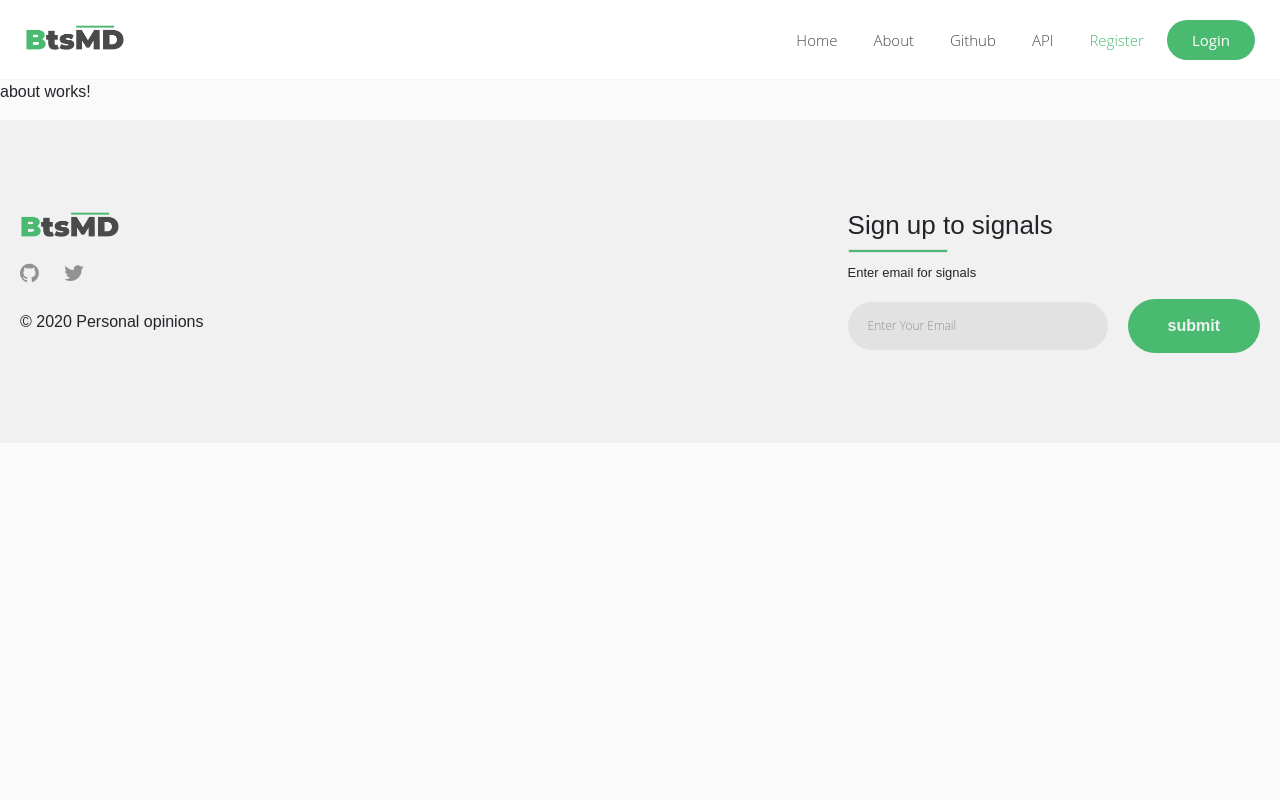
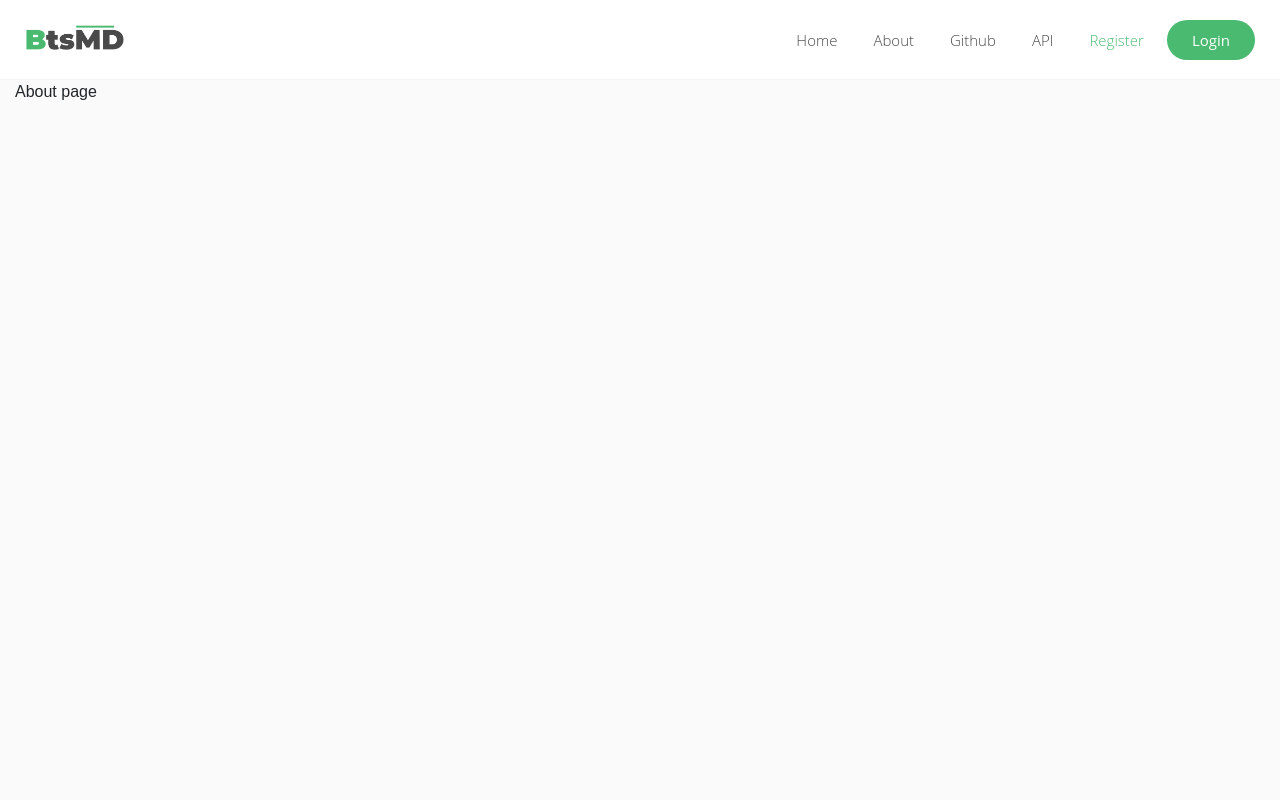
Before and after one commit to sicgorne/bts-market-data, an Angular app: page /about in a window 1280 px wide. Shown: the top 800 px of the page. Built offline with nearby package versions, Linux system fonts and the light colour scheme.

Commit message:
Added pages etc

```diff
--- a/src/app/modules/about/about.component.css
+++ b/src/app/modules/about/about.component.css
@@ -0,0 +1,3 @@
+.about__page {
+  height: 1000px;
+}
--- a/src/app/modules/about/about.component.html
+++ b/src/app/modules/about/about.component.html
@@ -1 +1,5 @@
-<p>about works!</p>
+<div class="row">
+  <div class="about__page col">
+    About page
+  </div>
+</div>
```
